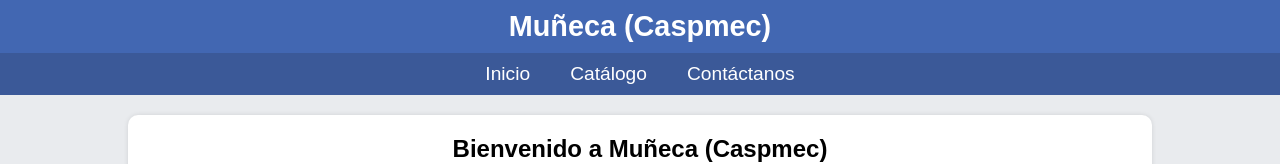
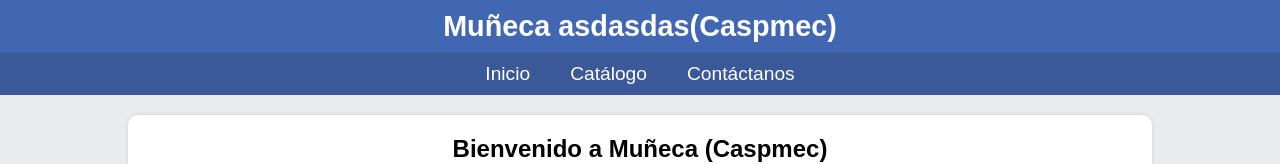
Before and after one commit to Ismaeljosue1/Ismaeljosue1.github.io, a plain HTML site: page index.html in a window 1280 px wide. Shown: the top 164 px of the page. Drawn offline with Linux system fonts and the light colour scheme.

Commit message:
Cambie el Nombre

```diff
--- a/index.html
+++ b/index.html
@@ -117,7 +117,7 @@
 <body>
 
     <header>
-        <h1>Muñeca (Caspmec)</h1>
+        <h1>Muñeca asdasdas(Caspmec)</h1>
     </header>
 
     <nav>
```
